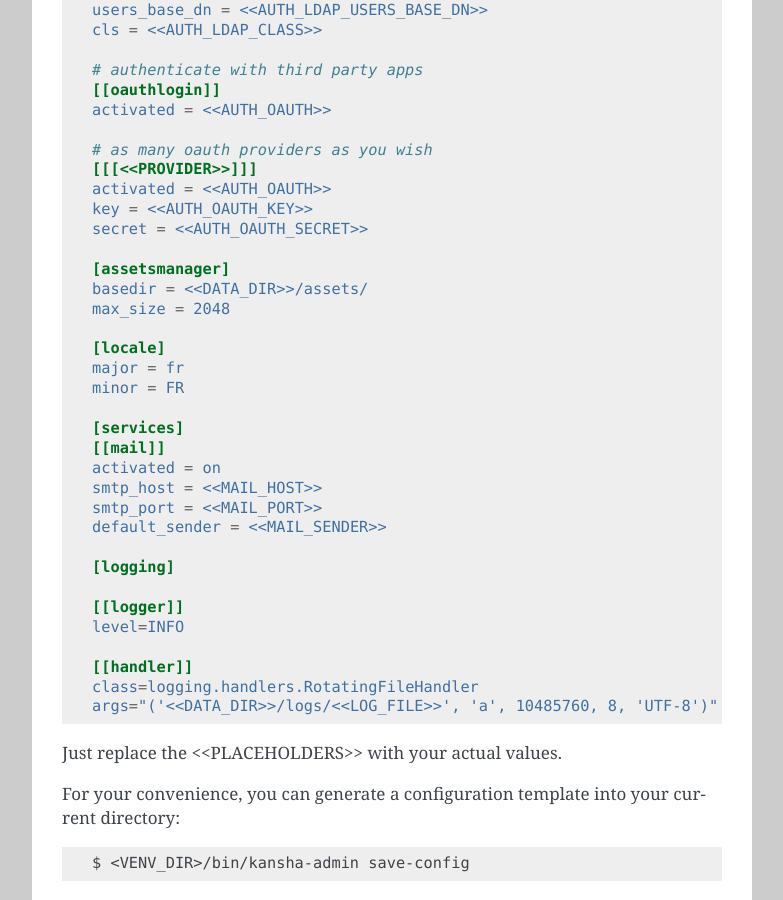
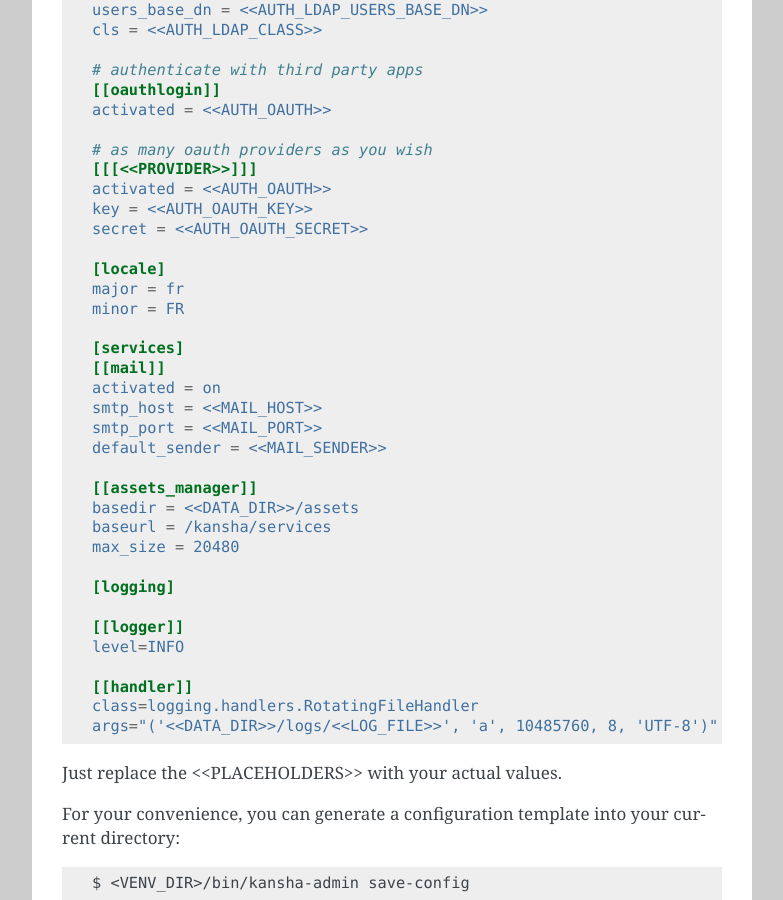
Before and after one commit to Net-ng/kansha, a Sphinx documentation site: the page built from doc/configuration.rst, in a window 1280 px wide and 900 px high, scrolled down 1278 px. Shown: the whole window, without its empty margins (358-1141 px from the left). Built offline with Sphinx 7.4.7, drawn with Linux system fonts in a browser that asks for light colours.

Commit message:
Updated configuration documentation.

```diff
--- a/doc/configuration.rst
+++ b/doc/configuration.rst
@@ -74,10 +74,6 @@
     key = <<AUTH_OAUTH_KEY>>
     secret = <<AUTH_OAUTH_SECRET>>
 
-    [assetsmanager]
-    basedir = <<DATA_DIR>>/assets/
-    max_size = 2048
-
     [locale]
     major = fr
     minor = FR
@@ -88,6 +84,11 @@
     smtp_host = <<MAIL_HOST>>
     smtp_port = <<MAIL_PORT>>
     default_sender = <<MAIL_SENDER>>
+
+    [[assets_manager]]
+    basedir = <<DATA_DIR>>/assets
+    baseurl = /kansha/services
+    max_size = 20480
 
     [logging]
 
```
Also changed, not shown: 1 other file.
